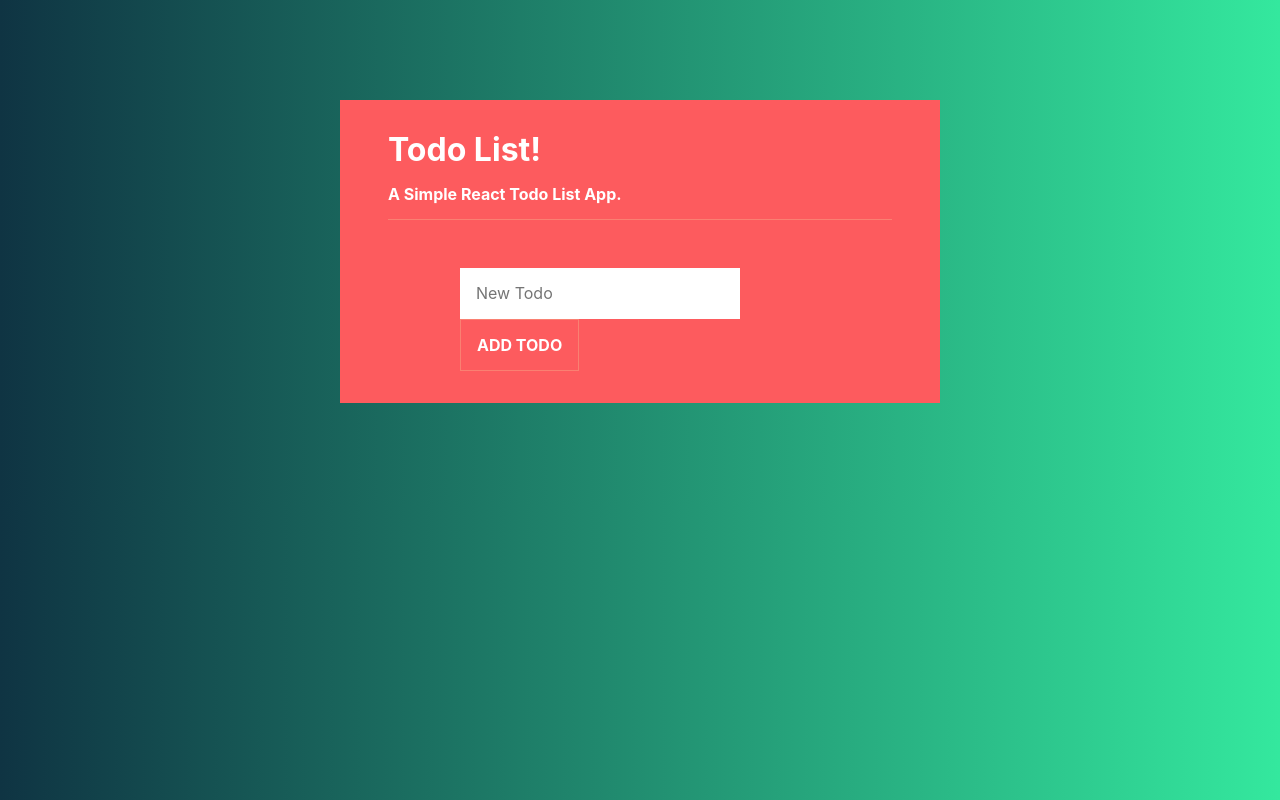
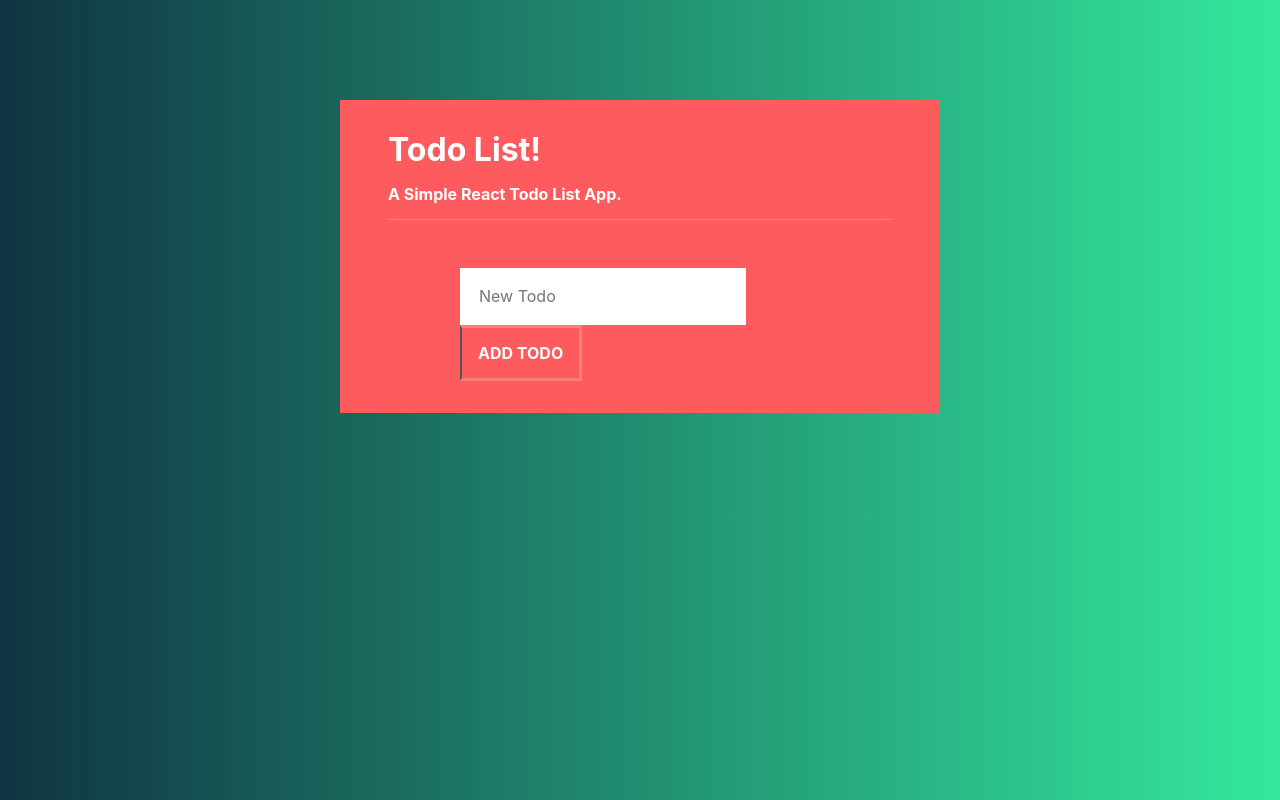
Before and after one commit to mhasanince/todo-app, a React (Create React App) app: page / in a window 1280 px wide. Built offline with nearby package versions, Linux system fonts and the light colour scheme.

Commit message:
Styles and localStorage feature added

```diff
--- a/src/NewTodoForm.css
+++ b/src/NewTodoForm.css
@@ -5,13 +5,15 @@
 }
 
 .NewTodoForm-input {
-  border: 0;
+  border: 3px solid #ffffff;
   padding: 1rem;
 }
 
 .NewTodoForm-button {
   background-color: transparent;
-  border: 1px solid salmon;
+  border-top: 3px solid salmon;
+  border-right: 3px solid salmon;
+  border-bottom: 3px solid salmon;
   padding: 1rem;
   color: #ffffff;
   font-weight: bold;
--- a/src/Todo.css
+++ b/src/Todo.css
@@ -2,22 +2,21 @@
   display: flex;
   background-color: rgba(255, 255, 255, 0.12);
   align-items: center;
-  padding: 1.5rem 3rem;
+  padding-bottom: 1.5rem;
+  padding-top: 1.5rem;
   margin-bottom: 0.2rem;
   font-size: 1.2rem;
 }
 
 .Todo-content {
   flex-grow: 1;
+  padding-left: 3rem;
 }
 
 .Todo img {
   height: 1.4rem;
   filter: contrast(100);
-}
-
-.Todo img:first-child {
-  margin-right: 0.6rem;
+  padding-right: 3rem;
 }
 
 .done {
--- a/src/Todo.js
+++ b/src/Todo.js
@@ -9,8 +9,10 @@ export default class Todo extends Component {
     const remove = <img src={trash} alt="Remove" onClick={this.props.remove} />;
     const contentStyle = `Todo-content ${this.props.done ? 'done' : ''}`;
     return (
-      <div className="Todo" onClick={this.props.toggleDone}>
-        <span className={contentStyle}>{this.props.content}</span>
+      <div className="Todo">
+        <span className={contentStyle} onClick={this.props.toggleDone}>
+          {this.props.content}
+        </span>
         {!this.props.done && remove}
       </div>
     );
--- a/src/TodoList.js
+++ b/src/TodoList.js
@@ -8,16 +8,30 @@ export default class TodoList extends Component {
     todos: [],
   };
 
+  componentDidMount() {
+    let todos = JSON.parse(localStorage.getItem('todos'));
+    if (todos !== null) {
+      todos = this.state.todos.concat(todos);
+      this.setState({
+        todos: todos,
+      });
+    }
+  }
+
   add = (todo) => {
-    this.setState((st) => ({
-      todos: [...st.todos, todo],
-    }));
+    const todos = [...this.state.todos, todo];
+    localStorage.setItem('todos', JSON.stringify(todos));
+    this.setState({
+      todos: todos,
+    });
   };
 
   remove = (id) => {
-    this.setState((state) => ({
-      todos: this.state.todos.filter((todo) => id !== todo.id),
-    }));
+    const todos = this.state.todos.filter((todo) => id !== todo.id);
+    localStorage.setItem('todos', JSON.stringify(todos));
+    this.setState({
+      todos: todos,
+    });
   };
 
   done = (id) => {
@@ -27,12 +41,14 @@ export default class TodoList extends Component {
       }
       return todo;
     });
+    localStorage.setItem('todos', JSON.stringify(todos));
     this.setState({
       todos: todos,
     });
   };
 
   render() {
+    console.log(this.state.todos);
     return (
       <div className="TodoList">
         {this.state.todos.map((todo) => {
--- a/src/index.css
+++ b/src/index.css
@@ -11,6 +11,10 @@
 html {
   line-height: 1.15; /* 1 */
   -webkit-text-size-adjust: 100%; /* 2 */
+}
+
+* {
+  box-sizing: border-box;
 }
 
 /* Sections
```
